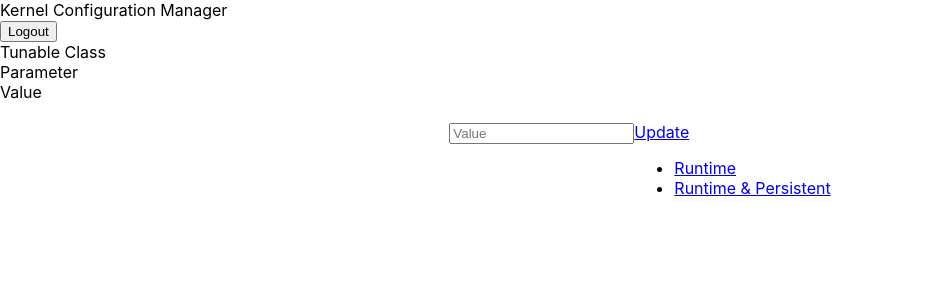
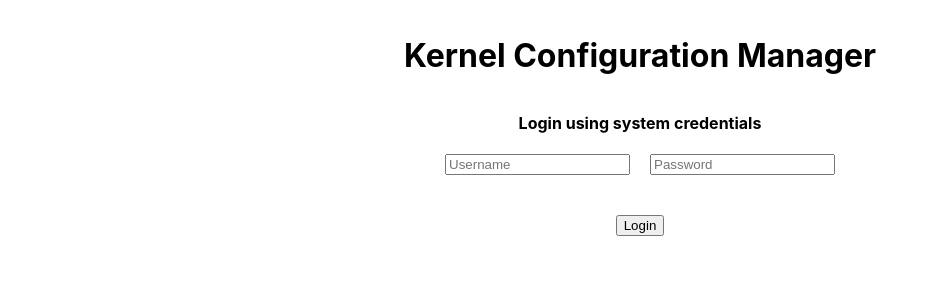
Before and after one commit to jonroeske/csuci_499_kernel_config_manager, a React (Create React App) app in the folder frontend/kernel-config-manager/: page /dashboard in a window 1280 px wide. Shown: the top 300 px of the page, without its empty margins (0-939 px from the left). Built offline with nearby package versions, Linux system fonts and the light colour scheme.

Commit message:
integrating apis with frontend

```diff
--- a/frontend/kernel-config-manager/src/App.js
+++ b/frontend/kernel-config-manager/src/App.js
@@ -1,15 +1,17 @@
 import React from 'react';
 import './App.css';
 import { BrowserRouter as Router, Routes, Route, Link } from 'react-router-dom';
-import Login from './Login.js';
-import Dashboard from './Dashboard.js';
+import DashboardIndex from './DashboardIndex';
+import useToken from './useToken';
 
 function App() {
+  const {token, setToken} = useToken();
+
   return (
       <Router>
         <Routes>
-          <Route path="/" element={<Login />} />
-          <Route path="/dashboard" element={<Dashboard />} />
+          <Route path="/" element={<DashboardIndex setToken={setToken}/>} />
+          <Route path="*" element={<DashboardIndex setToken={setToken}/>} />
         </Routes>
       </Router>
   );
--- a/frontend/kernel-config-manager/src/Dashboard.js
+++ b/frontend/kernel-config-manager/src/Dashboard.js
@@ -1,39 +1,37 @@
-import React from 'react';
+import React, { useState, useEffect } from 'react';
+import useClasses from './useClasses';
+
+function Logout(){
+  sessionStorage.clear();
+  window.location.reload(false);
+}
 
 export default function Dashboard() {
+  const classes = useClasses();
+  let classArr = Object.values(classes);
+  console.log(classArr);
+  const DisplayData = classArr.map(
+    (info)=>{
+      return(
+        <>{
+          <><tr>
+            <th scope='col'>{info}</th>
+          </tr></>
+        }</>
+      )
+    }
+  )
+
   return(
-    <><nav class="navbar bg-body-tertiary">
-    <div class="container-fluid">
-      <a class="navbar-brand">Kernel Configuration Manager</a>
-      <form class="d-flex" role="search">
-        <button class="btn btn-outline-dark" type="submit">Logout</button>
+    <><nav className="navbar bg-body-tertiary">
+    <div className="container-fluid">
+      <a className="navbar-brand">Kernel Configuration Manager</a>
+      <form className="d-flex" role="search">
+        <button className="btn btn-outline-dark" onClick={Logout}>Logout</button>
       </form>
     </div>
   </nav>
 
-    <div class="container text-center">
-      <div class="row row-cols-3">
-        <div class="col">Tunable Class</div>
-        <div class="col">Parameter</div>
-        <div class="col">Value</div>
-      </div>
-    </div>
-
-    <div style={{ padding: 20, display: 'flex', justifyContent: 'center'}}>
-      <div class="mb3">
-      <input type="text" class="form-control" id="valueInput" placeholder="Value"/>
-      </div>
-
-      <div class="dropdown">
-        <a class="btn btn-secondary dropdown-toggle" href="#" role="button" data-bs-toggle="dropdown" aria-expanded="false">
-          Update
-        </a>
-
-        <ul class="dropdown-menu">
-          <li><a class="dropdown-item" href="#">Runtime</a></li>
-          <li><a class="dropdown-item" href="#">Runtime & Persistent</a></li>
-        </ul>
-      </div>
-    </div></>
+  {DisplayData}</>
   );
 }
--- /dev/null
+++ b/frontend/kernel-config-manager/src/DashboardIndex.js
@@ -0,0 +1,8 @@
+import './App.css';
+import React, {useState} from 'react';
+import Dashboard from './Dashboard';
+import Login from './Login';
+
+export default function DashboardIndex({setToken}){
+    return(<>{(sessionStorage.getItem('token') != null && sessionStorage.getItem('token') != "") ? (<Dashboard/>) : (<Login setToken={setToken}/>)}</>)
+}
--- a/frontend/kernel-config-manager/src/Login.js
+++ b/frontend/kernel-config-manager/src/Login.js
@@ -1,19 +1,32 @@
 import React, {useEffect, useState} from 'react';
+import PropTypes from 'prop-types';
 
-export default function Login() {
+async function login(creds){
+  return fetch('http://localhost:3001/login', {
+    method: 'POST',
+    headers: {
+      'Content-Type': 'application/json'
+    },
+    body: JSON.stringify(creds)
+  })
+  .then(data => data.json())
+}
+
+export default function Login({setToken}) {
   const [user,setUser] = useState('')
   const [password,setPassword] = useState('')
 
-  function submit(e){
+  const submitLogin = async e => {
     e.preventDefault();
-    fetch('http://localhost:3001/login', {
-      method: 'POST',
-      headers: {
-        'Accept': 'application/json',
-        'Content-type': 'application/json'
-      },
-      body: JSON.stringify(Object.assign({},[user,password]))
-    })
+    if (user != "" && password != ""){
+      /*const token = await login({
+        user,
+        password
+      });*/
+      const token = user;
+      setToken(token);
+      window.location.reload(false);
+    }
   }
 
   return (
@@ -23,20 +36,20 @@ export default function Login() {
     <div style={{ padding: 1, display: 'flex', justifyContent: 'center' }}>
         <b>Login using system credentials</b>
     </div>
-    <div class="form-signin w-50 m-auto">
+    <div className="form-signin w-50 m-auto">
       <div style={{ padding: 20, display: 'flex', justifyContent: 'center'}}>
-        <input id="floatingInput" class="form-control" type="text" onChange={(e)=>{setUser(e.target.value)}} placeholder="Username"/>
+        <input id="floatingInput" className="form-control" type="text" onChange={(e)=>{setUser(e.target.value)}} placeholder="Username"/>
         <div style={{ padding: 10, display: 'flex', justifyContent: 'center'}}/>
-        <input id="floatingPassword" class="form-control" type="password" onChange={(e)=>{setPassword(e.target.value)}} placeholder="Password"/>
+        <input id="floatingPassword" className="form-control" type="password" onChange={(e)=>{setPassword(e.target.value)}} placeholder="Password"/>
       </div>
       <div style={{ padding: 20, display: 'flex', justifyContent: 'center'}}>
-        <button class="btn btn-outline-dark" type="submit" onClick={submit}>Login</button>
-        <button class="btn btn-outline-dark" type="button" disabled>
-          <span class="spinner-border spinner-border-sm" role="status" aria-hidden="true"></span>
-           Logging In...
-        </button>
+        <button className="btn btn-outline-dark" type="submit" onClick={submitLogin}>Login</button>
       </div>
     </div>
     </>
   );
 }
+
+Login.propTypes = {
+  setToken: PropTypes.func.isRequired
+}
--- /dev/null
+++ b/frontend/kernel-config-manager/src/useClasses.js
@@ -0,0 +1,24 @@
+import { useEffect, useState } from "react";
+
+const useClasses = () => {
+    const [classes, setClasses] = useState([]);
+
+    const fetchData = async () => {
+        const response = await fetch ('http://localhost:3001/get/classes', {
+            method: 'GET',
+            headers: {
+              'Content-Type': 'application/json'
+            }
+        })
+        const data = await response.json()
+        setClasses(data)
+    }
+
+    useEffect(() => {
+        fetchData()
+    }, [])
+
+    return(classes)
+}
+
+export default useClasses
--- /dev/null
+++ b/frontend/kernel-config-manager/src/useToken.js
@@ -0,0 +1,21 @@
+import { useState } from "react";
+
+export default function useToken(){
+    const getToken = () => {
+        const tokenString = sessionStorage.getItem('token');
+        const userToken = JSON.parse(tokenString);
+        return userToken?.token
+    };
+
+    const [token, setToken] = useState(getToken());
+
+    const saveToken = userToken => {
+        sessionStorage.setItem('token', JSON.stringify(userToken));
+        setToken(userToken.token);
+    };
+
+    return {
+        setToken: saveToken,
+        token
+    }
+}
```
Also changed, not shown: 6 other files (tests, documents, lock files or other folders).
